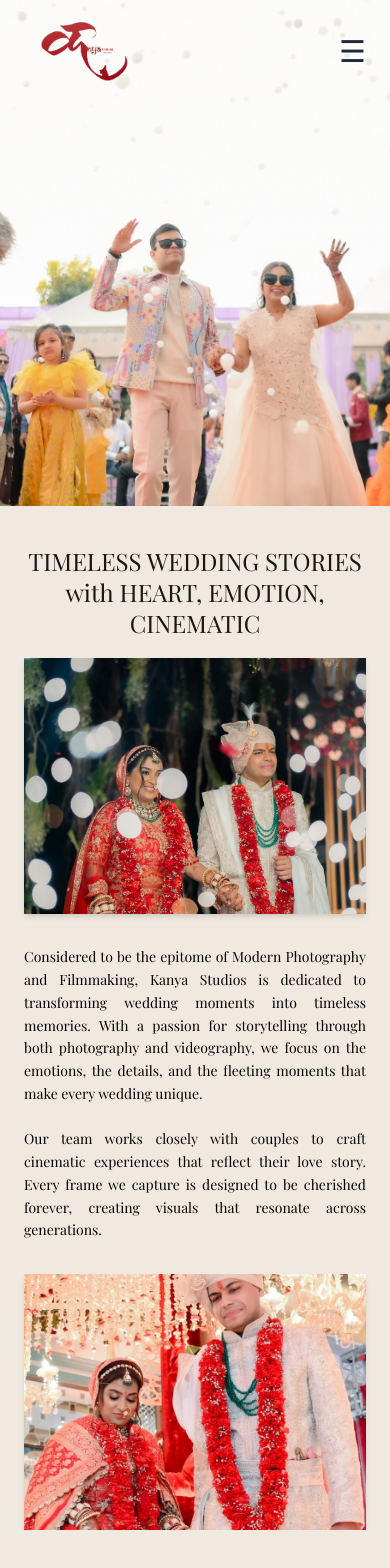
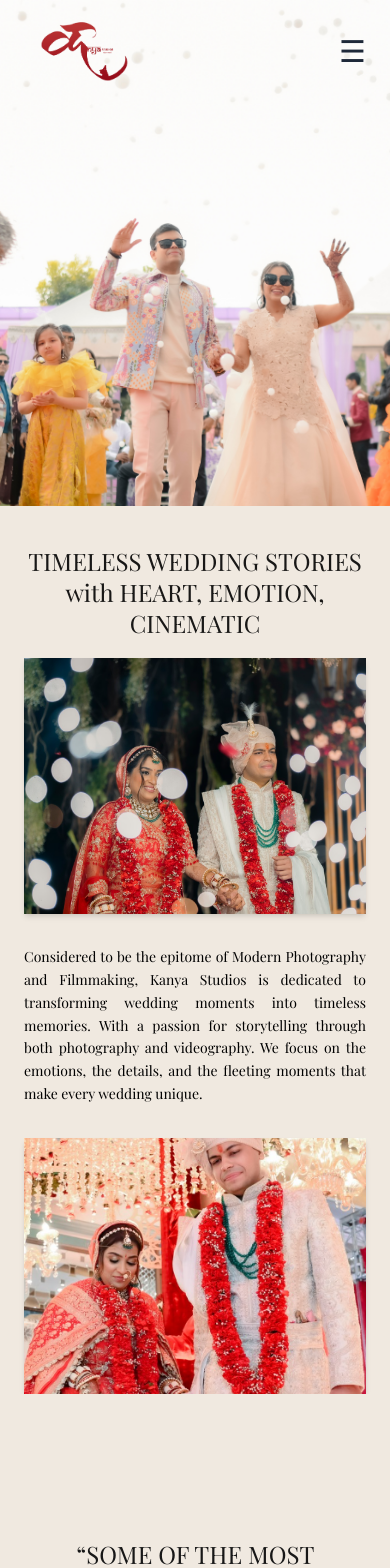
Before and after one commit to Harsh24082001/Kanya_Studio, a Next.js app: page / in a window 390 px wide. Shown: the top 1568 px of the page. Built offline with nearby package versions, Linux system fonts and the light colour scheme.

Commit message:
Full Updates and responsive

```diff
--- a/src/app/Componets/FrontPage.jsx
+++ b/src/app/Componets/FrontPage.jsx
@@ -32,7 +32,7 @@ const FrontPage = () => {
                     HEART, EMOTION, CINEMATIC </h1>
 
                 {/* Content Section */}
-                <div className="flex flex-col mt-5 md:flex-row justify-between items-center gap-8 px-6 md:px-45">
+                <div className="flex flex-col mt-5 md:flex-row justify-center items-center gap-8 px-6 md:px-45">
                     {/* Left Image */}
                     <img
                         src="/photo/image.png"
@@ -47,20 +47,15 @@ const FrontPage = () => {
                         Considered to be the epitome of Modern Photography and Filmmaking, Kanya
                         Studios is dedicated to transforming wedding moments into timeless
                         memories. With a passion for storytelling through both photography and
-                        videography, we focus on the emotions, the details, and the fleeting
+                        videography. We focus on the emotions, the details, and the fleeting
                         moments that make every wedding unique.
-                        <br />
-                        <br />
-                        Our team works closely with couples to craft cinematic experiences that
-                        reflect their love story. Every frame we capture is designed to be
-                        cherished forever, creating visuals that resonate across generations.
                     </p>
 
                     {/* Right Image */}
                     <img
                         src="/photo/image2.png"
                         alt="Wedding 2"
-                        className="w-full md:w-100 h-64 md:h-140 md:-mt-75 object-cover  shadow-md"
+                        className="w-full md:w-100 h-64 md:h-140 md:-mt-80 object-cover  shadow-md"
                     />
                 </div>
 
```
